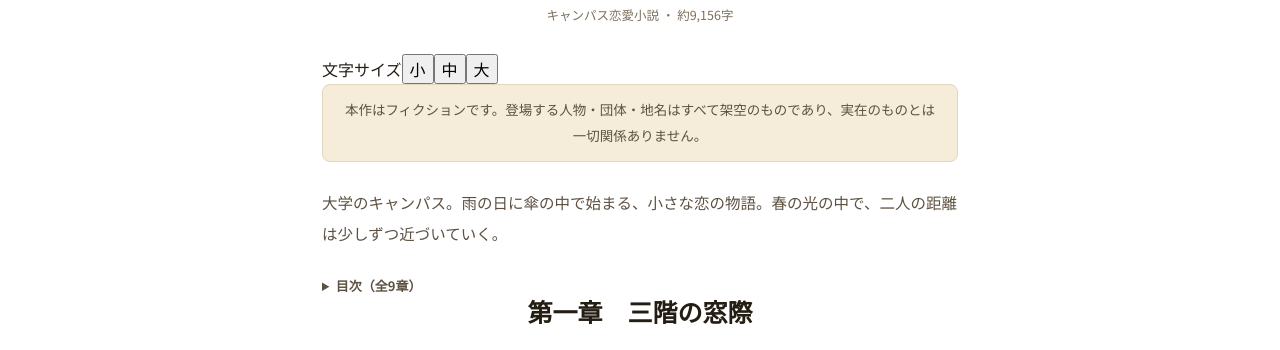
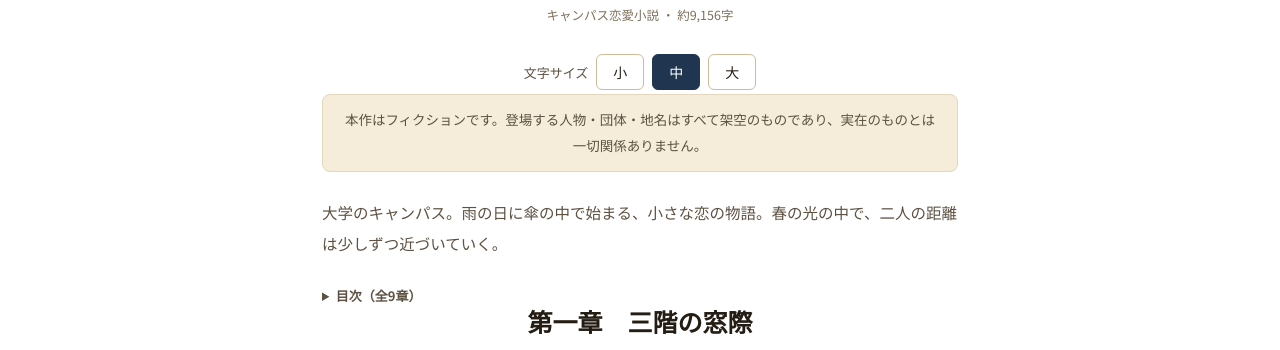
Before and after one commit to tsuyopon-bunko/bunko, a plain HTML site: page works/kasa.html in a window 1280 px wide. Shown: the part 450-800 px from the top of the page. Drawn offline with Linux system fonts and the light colour scheme.

Commit message:
Add files via upload

```diff
--- a/style.css
+++ b/style.css
@@ -169,3 +169,7 @@ a.cover{display:block;text-decoration:none;color:inherit}
 .series-head{padding:40px 0 6px}
 .series-title{font-family:"Noto Serif JP",serif;font-weight:900;font-size:clamp(30px,6vw,44px);line-height:1.3;margin:0 0 14px}
 .series-ov{color:var(--muted);font-size:15px;line-height:2;max-width:680px;margin:0}
+.fontsize-bar{display:flex;gap:8px;justify-content:center;align-items:center;margin:20px 0 4px;font-size:13px;color:var(--muted)}
+.fontsize-bar button{border:1px solid var(--line2);background:var(--card);color:var(--ink);border-radius:6px;padding:7px 16px;font-size:14px;cursor:pointer;font-family:inherit}
+.fontsize-bar button.active{background:var(--navy);color:#fff;border-color:var(--navy)}
+.book-kicker{font-size:13px;font-weight:700;letter-spacing:.1em;color:var(--muted);margin:0 0 6px}
```
Also changed, not shown: series.html (+1 -1 lines).
